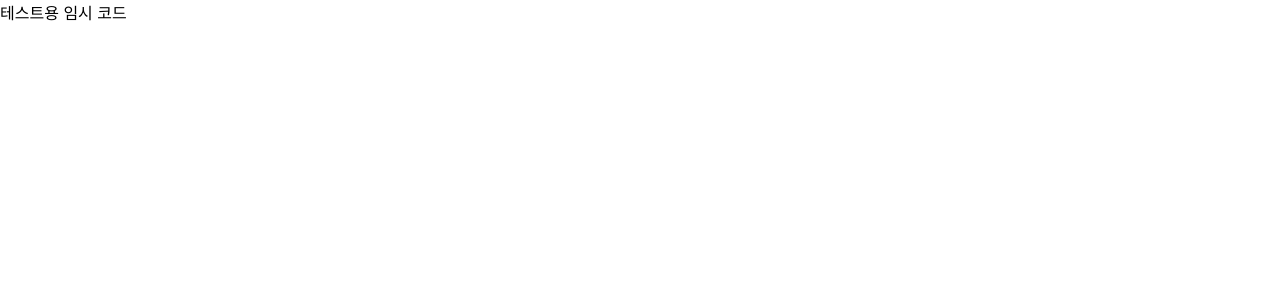
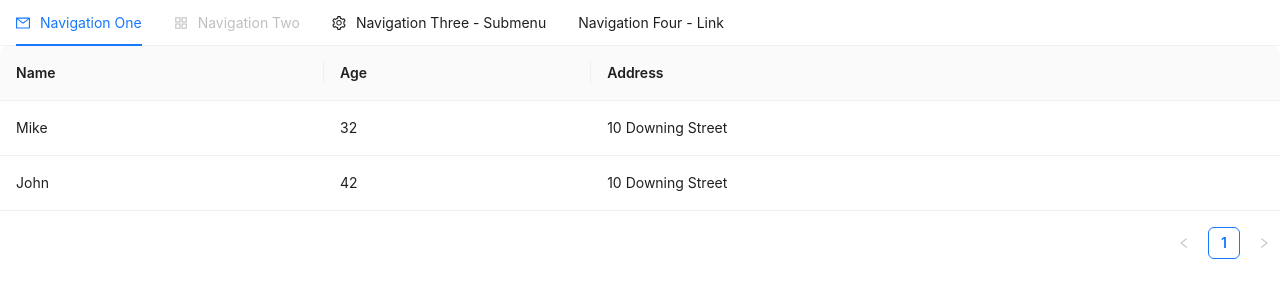
Before and after one commit to rayodesol/TS-GQL-fullstack, a React (Create React App) app in the folder client/: page / in a window 1280 px wide. Shown: the top 300 px of the page. Built offline with nearby package versions, Linux system fonts and the light colour scheme.

Commit message:
[ADD] FE 파일 구조 대략적 구성

```diff
--- /dev/null
+++ b/client/src/components/Navbar.tsx
@@ -0,0 +1,76 @@
+// https://ant.design/components/menu#menu-demo-horizontal
+import React, { useState } from "react";
+import {
+  AppstoreOutlined,
+  MailOutlined,
+  SettingOutlined,
+} from "@ant-design/icons";
+import type { MenuProps } from "antd";
+import { Menu } from "antd";
+
+type MenuItem = Required<MenuProps>["items"][number];
+
+const items: MenuItem[] = [
+  {
+    label: "Navigation One",
+    key: "mail",
+    icon: <MailOutlined />,
+  },
+  {
+    label: "Navigation Two",
+    key: "app",
+    icon: <AppstoreOutlined />,
+    disabled: true,
+  },
+  {
+    label: "Navigation Three - Submenu",
+    key: "SubMenu",
+    icon: <SettingOutlined />,
+    children: [
+      {
+        type: "group",
+        label: "Item 1",
+        children: [
+          { label: "Option 1", key: "setting:1" },
+          { label: "Option 2", key: "setting:2" },
+        ],
+      },
+      {
+        type: "group",
+        label: "Item 2",
+        children: [
+          { label: "Option 3", key: "setting:3" },
+          { label: "Option 4", key: "setting:4" },
+        ],
+      },
+    ],
+  },
+  {
+    key: "alipay",
+    label: (
+      <a href="https://ant.design" target="_blank" rel="noopener noreferrer">
+        Navigation Four - Link
+      </a>
+    ),
+  },
+];
+
+const App: React.FC = () => {
+  const [current, setCurrent] = useState("mail");
+
+  const onClick: MenuProps["onClick"] = (e) => {
+    console.log("click ", e);
+    setCurrent(e.key);
+  };
+
+  return (
+    <Menu
+      onClick={onClick}
+      selectedKeys={[current]}
+      mode="horizontal"
+      items={items}
+    />
+  );
+};
+
+export default App;
--- a/client/src/pages/GridCRUD/index.tsx
+++ b/client/src/pages/GridCRUD/index.tsx
@@ -1,7 +1,46 @@
-import React, { PureComponent } from "react";
+// https://ant.design/components/table#how-to-use
+import * as React from "react";
+import Navbar from "../../components/Navbar";
+import { Table } from "antd";
 
-export default class index extends PureComponent {
-  render() {
-    return <div>테스트용 임시 코드</div>;
-  }
+const dataSource = [
+  {
+    key: "1",
+    name: "Mike",
+    age: 32,
+    address: "10 Downing Street",
+  },
+  {
+    key: "2",
+    name: "John",
+    age: 42,
+    address: "10 Downing Street",
+  },
+];
+
+const columns = [
+  {
+    title: "Name",
+    dataIndex: "name",
+    key: "name",
+  },
+  {
+    title: "Age",
+    dataIndex: "age",
+    key: "age",
+  },
+  {
+    title: "Address",
+    dataIndex: "address",
+    key: "address",
+  },
+];
+
+export default function App() {
+  return (
+    <div>
+      <Navbar />
+      <Table dataSource={dataSource} columns={columns} />
+    </div>
+  );
 }
```
